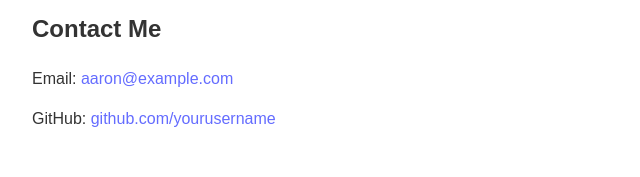
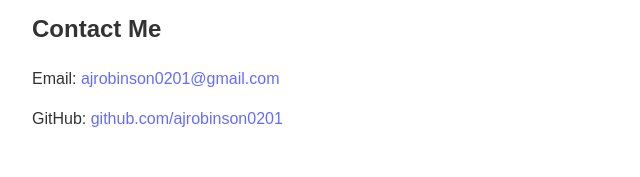
Before and after one commit to ajrobinson0201/PortfolioReactFrontEnd, a React (Vite) app: page / in a window 1280 px wide. Both pictures are taken after a click on the button "Contact". Shown: the part 316-493 px from the top of the page, without its empty margins (0-640 px from the left). Built offline with nearby package versions, Linux system fonts and the light colour scheme.

Commit message:
UPDATE contact

```diff
--- a/src/App.tsx
+++ b/src/App.tsx
@@ -43,8 +43,8 @@
         {activeTab === "contact" && (
           <section className="contact">
             <h2>Contact Me</h2>
-            <p>Email: <a href="mailto:aaron@example.com">aaron@example.com</a></p>
-            <p>GitHub: <a href="https://github.com/yourusername" target="_blank" rel="noreferrer">github.com/yourusername</a></p>
+            <p>Email: <a href="mailto:ajrobinson0201@gmail.com">ajrobinson0201@gmail.com</a></p>
+            <p>GitHub: <a href="https://github.com/ajrobinson0201" target="_blank" rel="noreferrer">github.com/ajrobinson0201</a></p>
           </section>
         )}
       </main>
```
